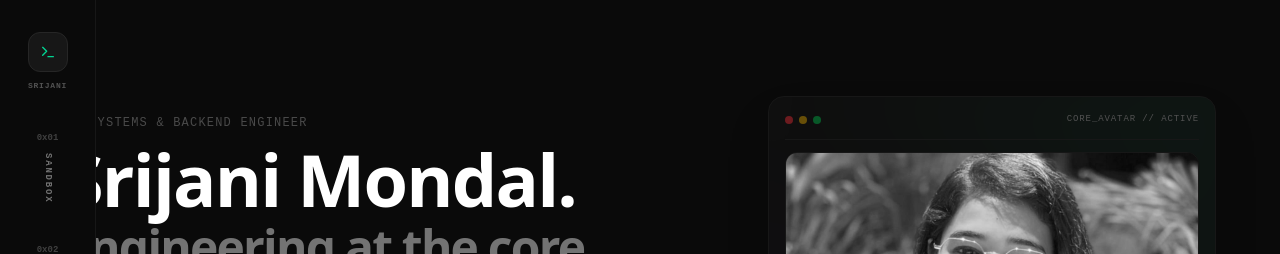
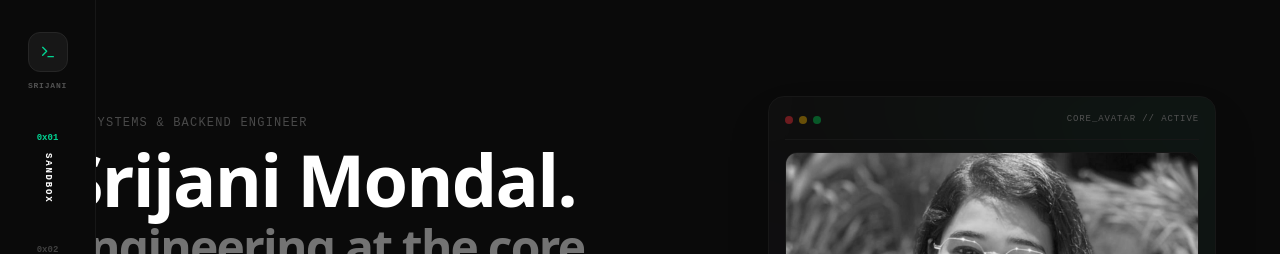
Before and after one commit to MakeItTimeless/portfolio-engine, a Next.js app: page / in a window 1280 px wide. Shown: the top 254 px of the page. Built offline with nearby package versions, Linux system fonts and the light colour scheme.

Commit message:
Update nav bar

```diff
--- a/src/components/Navbar.js
+++ b/src/components/Navbar.js
@@ -1,11 +1,32 @@
 'use client';
 import { useState, useEffect } from 'react';
-import { Terminal, Cpu, Layers, Disc, ExternalLink } from 'lucide-react';
+import { Terminal, Layers, Disc } from 'lucide-react';
 
 export default function Navbar() {
-  const [activeSection, setActiveSection] = useState('');
+  const [activeSection, setActiveSection] = useState('playground');
   const [systemTime, setSystemTime] = useState('00:00:00');
 
+  // 1. Logic to track active section based on scroll
+  useEffect(() => {
+    const observer = new IntersectionObserver(
+      (entries) => {
+        entries.forEach((entry) => {
+          if (entry.isIntersecting) {
+            setActiveSection(entry.target.id);
+          }
+        });
+      },
+      { threshold: 0.6 } // Adjust based on when you want the nav to switch
+    );
+
+    document.querySelectorAll('section, div[id]').forEach((section) => {
+      observer.observe(section);
+    });
+
+    return () => observer.disconnect();
+  }, []);
+
+  // 2. Clock logic
   useEffect(() => {
     const updateClock = () => {
       const now = new Date();
@@ -31,7 +52,6 @@ export default function Navbar() {
 
   return (
     <>
-      {/* DESKTOP SIDEBAR */}
       <aside className="hidden lg:flex fixed top-0 left-0 h-screen w-24 bg-neutral-950 border-r border-neutral-900 z-50 flex-col justify-between items-center py-8 font-mono select-none">
         <div onClick={() => window.scrollTo({ top: 0, behavior: 'smooth' })} className="cursor-pointer flex flex-col items-center gap-1">
           <div className="w-10 h-10 rounded-xl bg-neutral-900 border border-neutral-800 flex items-center justify-center">
@@ -57,7 +77,7 @@ export default function Navbar() {
         </div>
       </aside>
 
-      {/* MOBILE DOCK */}
+      {/* Mobile Dock remains same */}
       <div className="lg:hidden fixed bottom-4 left-4 right-4 h-14 bg-neutral-950/90 backdrop-blur-xl border border-neutral-800 rounded-xl z-[100] shadow-2xl flex items-center justify-around px-2 font-mono select-none">
         {navLinks.map((link) => (
           <button
```
